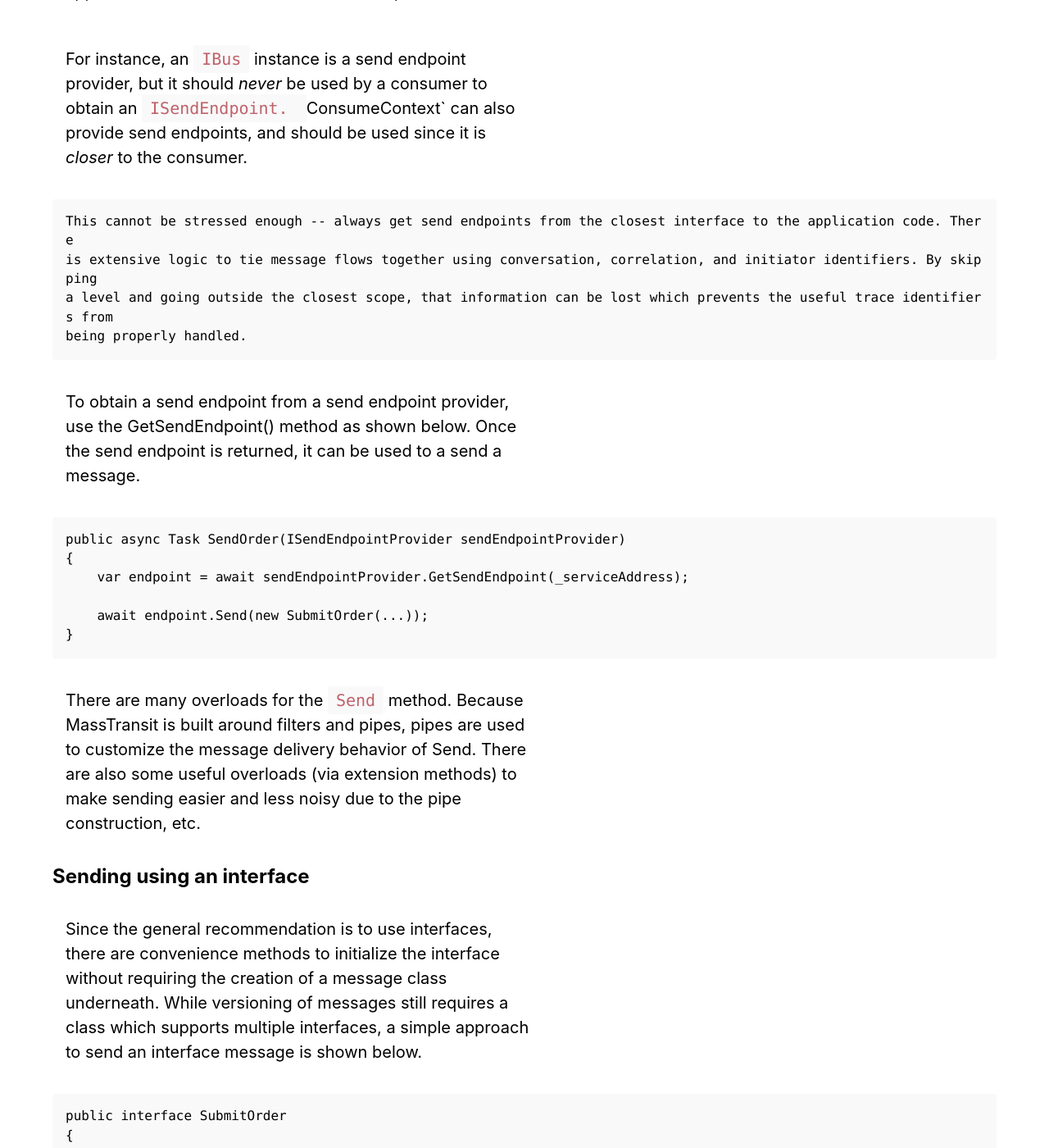
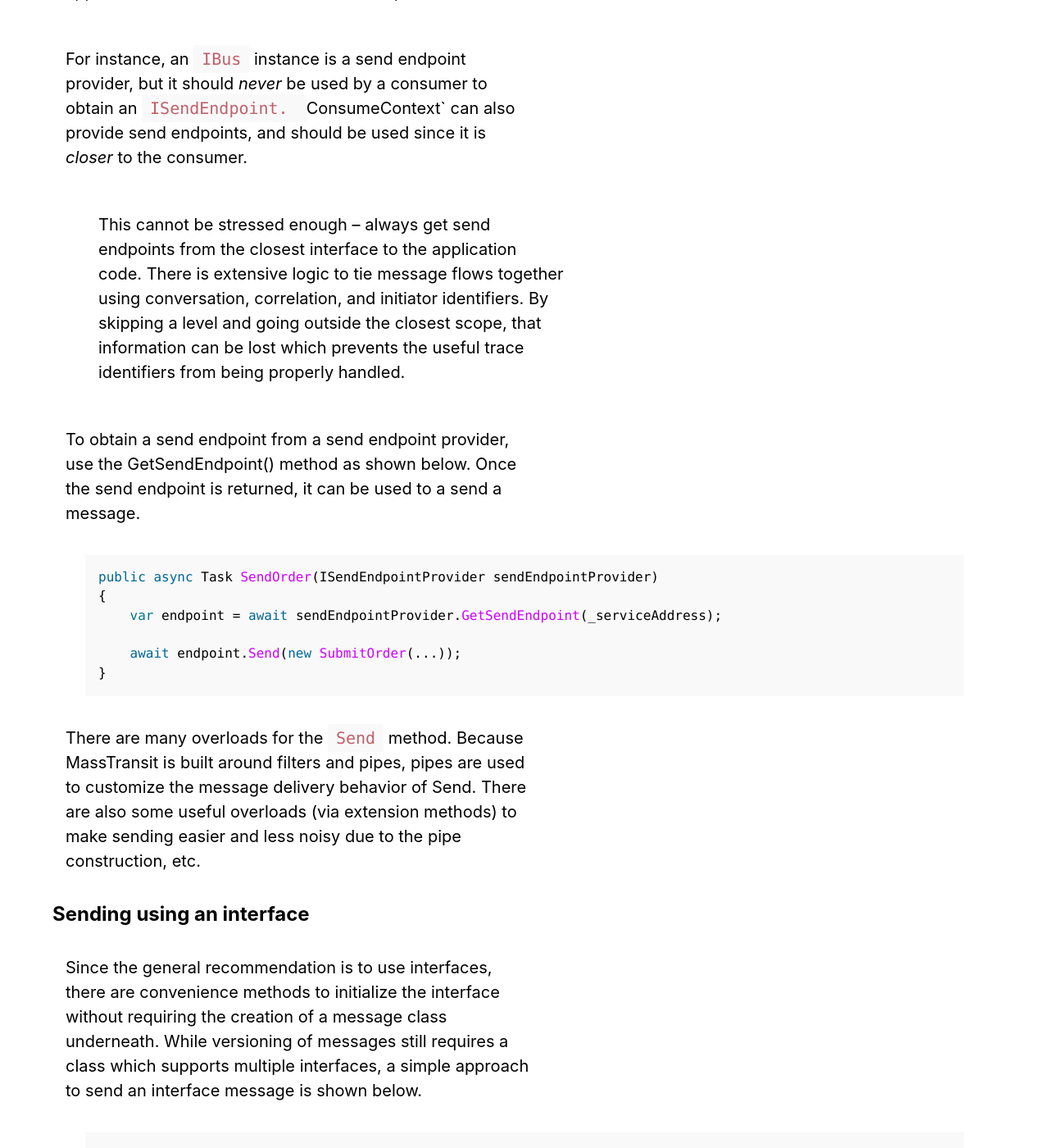
Before and after one commit to MassTransit/masstransit.github.io, a Jekyll site: the page built from _entrypoints/send.md, in a window 1280 px wide and 1400 px high, scrolled down 716 px. Shown: the whole window at 82% size. Built offline with Jekyll 4.4.1, drawn with Linux system fonts in a browser that asks for light colours; nearby versions of some CDN libraries; some of the changed text lies outside the part shown.

Commit message:
Learning how to make it pretty

```diff
--- a/_entrypoints/send.md
+++ b/_entrypoints/send.md
@@ -15,20 +15,18 @@ Sending a message to an endpoint requires an `ISendEndpoint` reference, which ca
 
 For instance, an `IBus` instance is a send endpoint provider, but it should _never_ be used by a consumer to obtain an `ISendEndpoint. `ConsumeContext` can also provide send endpoints, and should be used since it is _closer_ to the consumer.
 
-    This cannot be stressed enough -- always get send endpoints from the closest interface to the application code. There
-    is extensive logic to tie message flows together using conversation, correlation, and initiator identifiers. By skipping
-    a level and going outside the closest scope, that information can be lost which prevents the useful trace identifiers from
-    being properly handled.
+> This cannot be stressed enough -- always get send endpoints from the closest interface to the application code. There is extensive logic to tie message flows together using conversation, correlation, and initiator identifiers. By skipping a level and going outside the closest scope, that information can be lost which prevents the useful trace identifiers from being properly handled.
 
 To obtain a send endpoint from a send endpoint provider, use the GetSendEndpoint() method as shown below. Once the send endpoint is returned, it can be used to a send a message.
 
-    public async Task SendOrder(ISendEndpointProvider sendEndpointProvider)
-    {
-        var endpoint = await sendEndpointProvider.GetSendEndpoint(_serviceAddress);
+{% highlight C# %}
+public async Task SendOrder(ISendEndpointProvider sendEndpointProvider)
+{
+    var endpoint = await sendEndpointProvider.GetSendEndpoint(_serviceAddress);
 
-        await endpoint.Send(new SubmitOrder(...));
-    }
-
+    await endpoint.Send(new SubmitOrder(...));
+}
+{% endhighlight %}
 
 There are many overloads for the `Send` method. Because MassTransit is built around filters and pipes, pipes are used to customize the message delivery behavior of Send. There are also some useful overloads (via extension methods) to make sending easier and less noisy due to the pipe construction, etc.
 
@@ -36,42 +34,45 @@ There are many overloads for the `Send` method. Because MassTransit is built aro
 
 Since the general recommendation is to use interfaces, there are convenience methods to initialize the interface without requiring the creation of a message class underneath. While versioning of messages still requires a class which supports multiple interfaces, a simple approach to send an interface message is shown below.
 
-    public interface SubmitOrder
+{% highlight C# %}
+public interface SubmitOrder
+{
+    string OrderId { get; }
+    DateTime OrderDate { get; }
+    decimal OrderAmount { get; }
+}
+
+public async Task SendOrder(ISendEndpoint endpoint)
+{
+    await endpoint.Send<SubmitOrder>(new
     {
-        string OrderId { get; }
-        DateTime OrderDate { get; }
-        decimal OrderAmount { get; }
-    }
-
-    public async Task SendOrder(ISendEndpoint endpoint)
-    {
-        await endpoint.Send<SubmitOrder>(new
-        {
-            OrderId = "27",
-            OrderDate = DateTime.UtcNow,
-            OrderAmount = 123.45m
-        });
-    }
-
+        OrderId = "27",
+        OrderDate = DateTime.UtcNow,
+        OrderAmount = 123.45m
+    });
+}
+{% endhighlight %}
 
 ## Setting message headers
 
 There are a variety of message headers available which are used for correlation and tracking of messages. It is also possible to override some of the default behaviors of MassTransit when a fault occurs. For instance, a fault is normally _published_ when a consumer throws an exception. If instead the application wants faults delivered to a specific address, the `FaultAddress` can be specified via a header. How this is done is shown below.
 
 
-    public interface SubmitOrder
+{% highlight C# %}
+public interface SubmitOrder
+{
+    string OrderId { get; }
+    DateTime OrderDate { get; }
+    decimal OrderAmount { get; }
+}
+
+public async Task SendOrder(ISendEndpoint endpoint)
+{
+    await endpoint.Send<SubmitOrder>(new
     {
-        string OrderId { get; }
-        DateTime OrderDate { get; }
-        decimal OrderAmount { get; }
-    }
-
-    public async Task SendOrder(ISendEndpoint endpoint)
-    {
-        await endpoint.Send<SubmitOrder>(new
-        {
-            OrderId = "27",
-            OrderDate = DateTime.UtcNow,
-            OrderAmount = 123.45m
-        }, context => context.FaultAddress = new Uri("rabbitmq://localhost/order_faults"));
-    }
+        OrderId = "27",
+        OrderDate = DateTime.UtcNow,
+        OrderAmount = 123.45m
+    }, context => context.FaultAddress = new Uri("rabbitmq://localhost/order_faults"));
+}
+{% endhighlight %}
```
